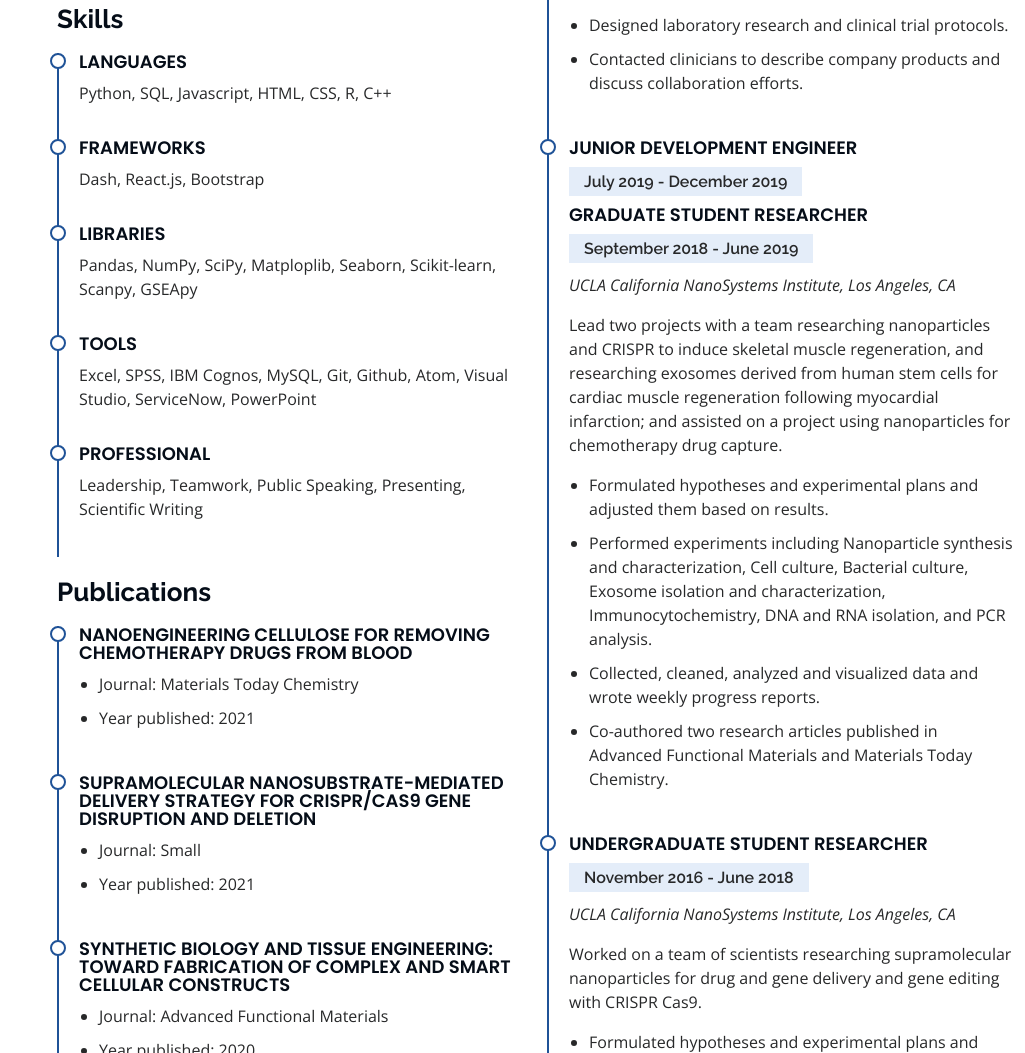
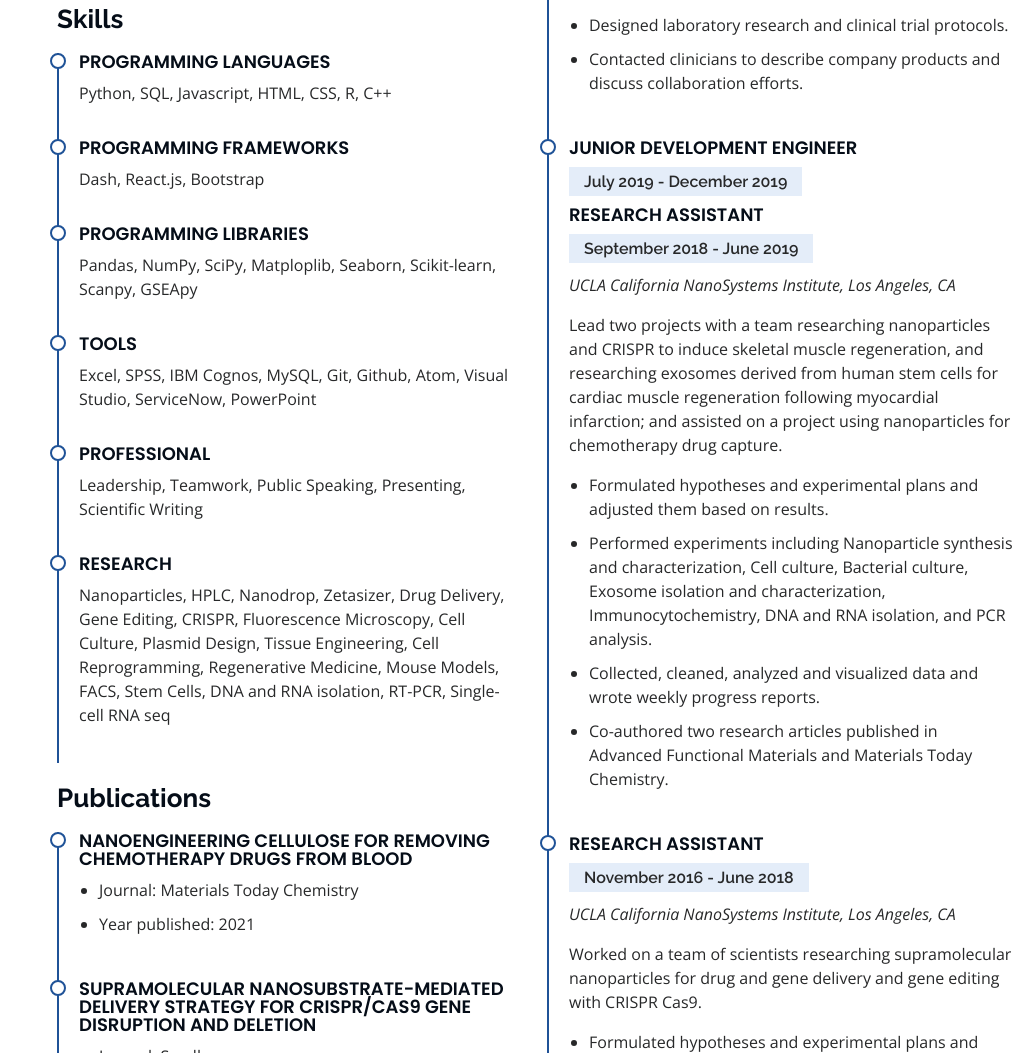
Before and after one commit to petar-antovski/PetarAntovski.github.io, a plain HTML site: page index.html in a window 1280 px wide. Shown: the part 2706-3759 px from the top of the page, without its empty margins (255-1280 px from the left). Drawn offline with nearby package versions, Linux system fonts and the light colour scheme.

Commit message:
Update index.html

```diff
--- a/index.html
+++ b/index.html
@@ -175,15 +175,15 @@
 
             <h3 class="resume-title">Skills</h3>
             <div class="resume-item">
-              <h4>Languages</h4>
+              <h4>Programming Languages</h4>
               <p>Python, SQL, Javascript, HTML, CSS, R, C++</p>
             </div>
             <div class="resume-item">
-              <h4>Frameworks</h4>
+              <h4>Programming Frameworks</h4>
               <p>Dash, React.js, Bootstrap</p>
             </div>
             <div class="resume-item">
-              <h4>Libraries</h4>
+              <h4>Programming Libraries</h4>
               <p>Pandas, NumPy, SciPy, Matploplib, Seaborn, Scikit-learn, Scanpy, GSEApy</p>
             </div>
             <div class="resume-item">
@@ -193,6 +193,10 @@
             <div class="resume-item">
               <h4>Professional</h4>
               <p>Leadership, Teamwork, Public Speaking, Presenting, Scientific Writing</p>
+            </div>
+            <div class="resume-item">
+              <h4>Research</h4>
+              <p>Nanoparticles, HPLC, Nanodrop, Zetasizer, Drug Delivery, Gene Editing, CRISPR, Fluorescence Microscopy, Cell Culture, Plasmid Design, Tissue Engineering, Cell Reprogramming, Regenerative Medicine, Mouse Models, FACS, Stem Cells, DNA and RNA isolation, RT-PCR, Single-cell RNA seq</p>
             </div>
 
             <h3 class="resume-title">Publications</h3>
@@ -254,7 +258,7 @@
             <div class="resume-item">
               <h4>Junior Development Engineer</h4>
               <h5>July 2019 - December 2019</h5>
-              <h4>Graduate Student Researcher</h4>
+              <h4>Research Assistant</h4>
               <h5>September 2018 - June 2019</h5>
               <p><em>UCLA California NanoSystems Institute, Los Angeles, CA</em></p>
               <p>Lead two projects with a team researching nanoparticles and CRISPR to induce skeletal muscle regeneration, and researching exosomes derived from human stem cells for cardiac muscle regeneration following myocardial infarction; and assisted on a project using nanoparticles for chemotherapy drug capture.</p>
@@ -266,7 +270,7 @@
               </ul>
             </div>
             <div class="resume-item">
-              <h4>Undergraduate Student Researcher</h4>
+              <h4>Research Assistant</h4>
               <h5>November 2016 - June 2018</h5>
               <p><em>UCLA California NanoSystems Institute, Los Angeles, CA</em></p>
               <p>Worked on a team of scientists researching supramolecular nanoparticles for drug and gene delivery and gene editing with CRISPR Cas9.</p>
```
